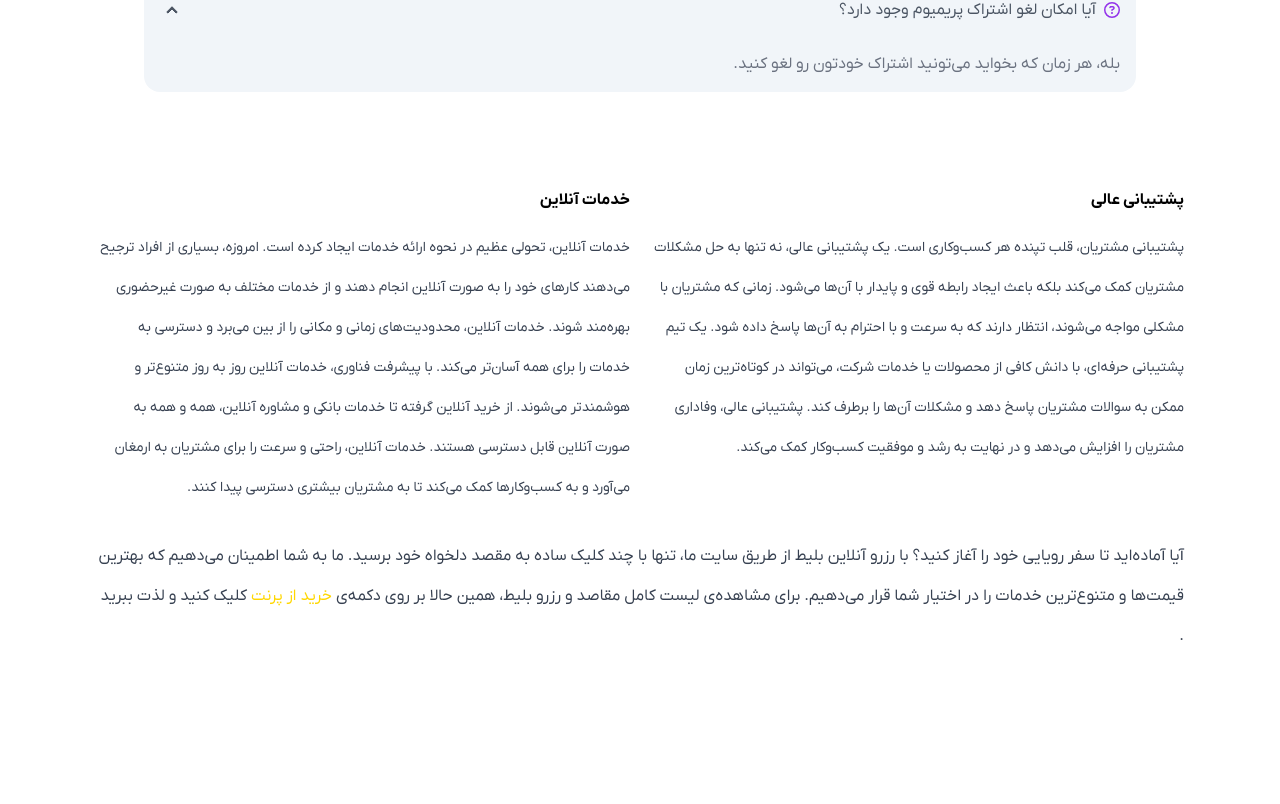
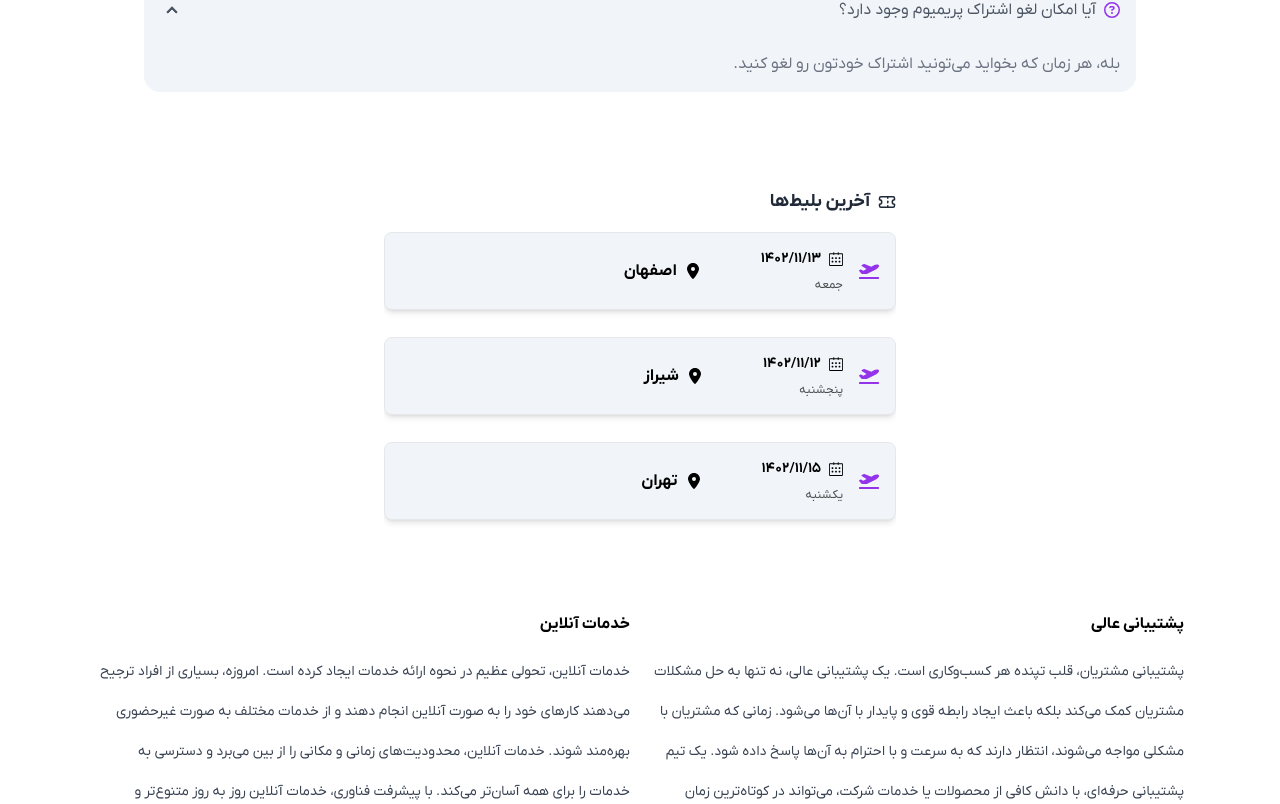
Before and after one commit to zinbyousefi/parent, a React (Vite) app: page / in a window 1280 px wide. Shown: the part 3416-4220 px from the top of the page. Before the commit the page ends 4152 px from the top, so only its background shows below. Built offline with nearby package versions, Linux system fonts and the light colour scheme.

Commit message:
feat: :sparkles: last ticket

```diff
--- /dev/null
+++ b/src/components/LastTickets.jsx
@@ -0,0 +1,85 @@
+import { Swiper, SwiperSlide } from "swiper/react";
+import { FaPlaneDeparture } from "react-icons/fa"; // آیکون هواپیما
+import "swiper/css";
+import "swiper/css/pagination";
+import "swiper/css/navigation";
+import { Autoplay } from "swiper/modules";
+import { SlCalender } from "react-icons/sl";
+import { LuTicket } from "react-icons/lu";
+import { FaLocationDot } from "react-icons/fa6";
+
+const lastTickets = [
+  {
+    id: 1,
+    date: "۱۴۰۲/۱۱/۱۵",
+    day: "یکشنبه",
+    destination: "تهران",
+    icon: <FaPlaneDeparture />,
+  },
+  {
+    id: 2,
+    date: "۱۴۰۲/۱۱/۱۴",
+    day: "شنبه",
+    destination: "مشهد",
+    icon: <FaPlaneDeparture />,
+  },
+  {
+    id: 3,
+    date: "۱۴۰۲/۱۱/۱۳",
+    day: "جمعه",
+    destination: "اصفهان",
+    icon: <FaPlaneDeparture />,
+  },
+  {
+    id: 4,
+    date: "۱۴۰۲/۱۱/۱۲",
+    day: "پنجشنبه",
+    destination: "شیراز",
+    icon: <FaPlaneDeparture />,
+  },
+];
+
+export default function LastTickets() {
+  return (
+    <div className="w-full max-w-lg mx-auto mb-20">
+      <h2 className="text-lg font-bold text-gray-800 mb-4 flex gap-2 items-center">
+        <LuTicket />
+        آخرین بلیط‌ها
+      </h2>
+      <Swiper
+        direction="vertical"
+        slidesPerView={3}
+        spaceBetween={15}
+        loop={true}
+
+        autoplay={{ delay: 2500, disableOnInteraction: false }}
+        modules={[ Autoplay]}
+        className="h-[300px]"
+      >
+        {lastTickets.map((ticket) => (
+          <SwiperSlide key={ticket.id}>
+            <div
+              className="flex items-center text-black gap-4 p-4 border rounded-lg bg-slate-100
+             shadow-md transition duration-300 hover:bg-purple-500 hover:text-white"
+            >
+              <div className="text-purple-600 text-xl hover:text-white">
+                {ticket.icon}
+              </div>
+              <div className="flex flex-col gap-2">
+                <span className="text-sm font-bold flex items-center gap-2">
+                  <SlCalender />
+                  {ticket.date}
+                </span>
+                <span className="text-xs opacity-70">{ticket.day}</span>
+              </div>
+              <span className="mr-11 font-semibold flex items-center gap-2">
+                <FaLocationDot />
+                {ticket.destination}
+              </span>
+            </div>
+          </SwiperSlide>
+        ))}
+      </Swiper>
+    </div>
+  );
+}
--- a/src/pages/Home.jsx
+++ b/src/pages/Home.jsx
@@ -8,6 +8,7 @@ import Faq from "../components/Faq";
 import SectionTwo from "../components/SectionTwo";
 import Sectionthree from "../components/Sectionthree";
 import BusyRoutes from "../components/BusyRoutes";
+import LastTickets from "../components/LastTickets";
 
 const Home = () => {
   useEffect(() => {
@@ -30,6 +31,7 @@ const Home = () => {
       <Section />
       <SectionTwo />
       <Faq />
+      <LastTickets />
       <Sectionthree />
     </div>
   );
```
